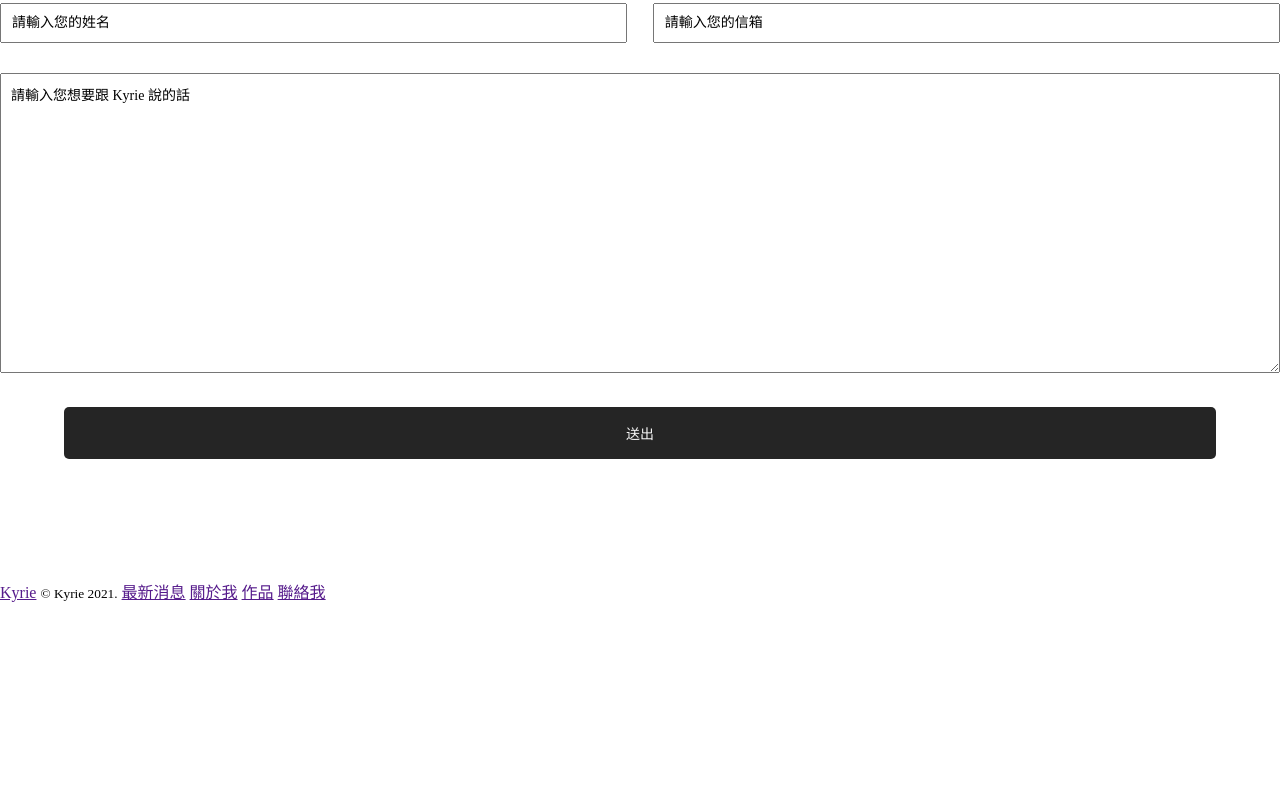
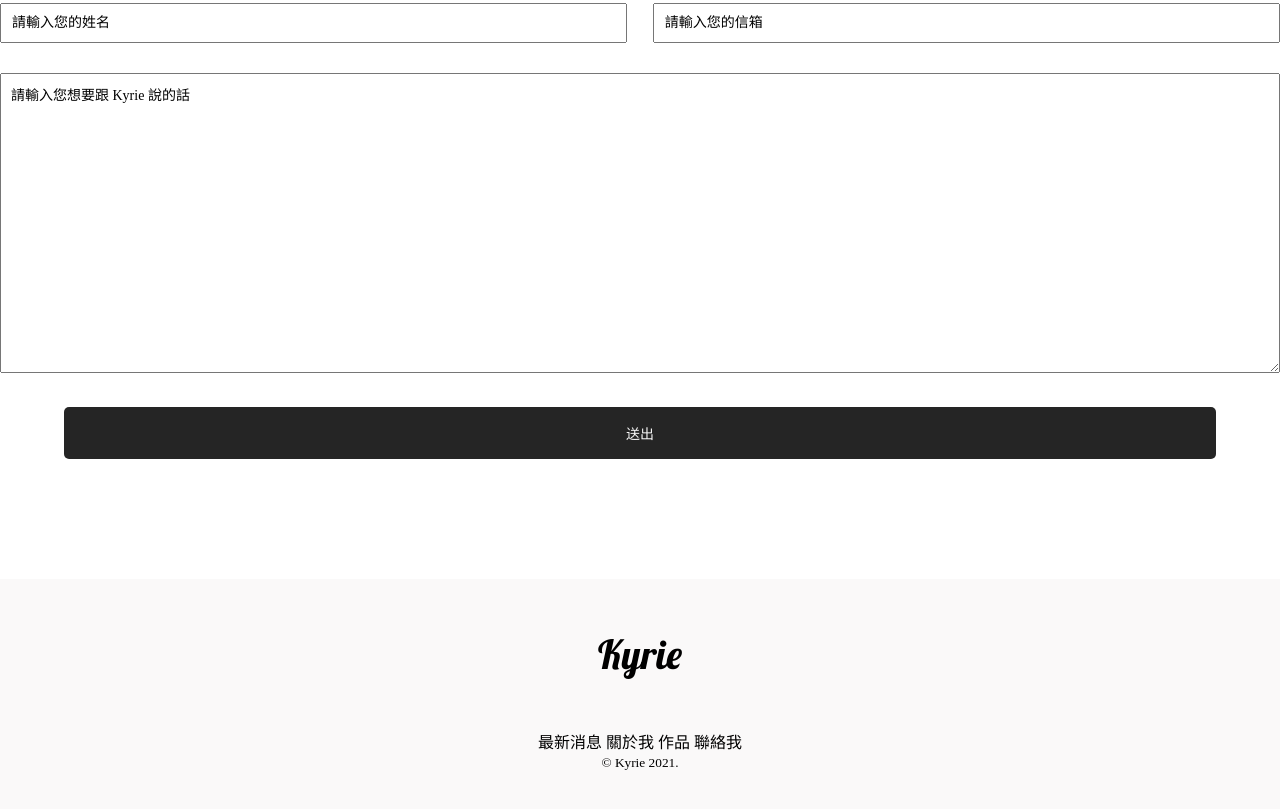
Before and after one commit to KyrieHaveGoodDay/Web_Personal, a plain HTML site: page index.html in a window 1280 px wide. Shown: the part 1635-2444 px from the top of the page. Before the commit the page ends 2238 px from the top, so only its background shows below. Drawn offline with nearby package versions, Linux system fonts and the light colour scheme; a web font is replaced by a local one.

Commit message:
foot樣式調整

```diff
--- a/index.html
+++ b/index.html
@@ -77,12 +77,13 @@
     </form>
 
     <footer>
-        <a href="" class="logo">Kyrie</a>
-        <small> &copy; Kyrie 2021.</small>
+        <a href="" class="logo" id="ft-logo">Kyrie</a>
+
         <a href="">最新消息</a>
         <a href="">關於我</a>
         <a href="">作品</a>
-        <a href="">聯絡我</a>
+        <a href="">聯絡我</a><br>
+        <small> &copy; Kyrie 2021.</small>
     </footer>
     <!-- jq要在第一個 slick第二 -->
     <script src="https://ajax.googleapis.com/ajax/libs/jquery/3.5.1/jquery.min.js"></script>
--- a/style.scss
+++ b/style.scss
@@ -41,13 +41,15 @@ nav {
             }
         }
     }
+
+}
 .logo {
     font-size: 40px !important;
     font-family: "Lobster", cursive;
+    text-decoration: none;
     transition: 0.5s;
     &:hover {
         transform: scale(2);
-        }
     }
 }
 
@@ -180,3 +182,17 @@ form {
         color: $color-black;
     }
 }
+
+footer{
+    background-color:$color-bg;
+    padding: 50px;
+    text-align: center;
+    #ft-logo{
+        display: block;
+        margin-bottom: 50px;
+    }
+    a{
+        text-decoration: none;
+        color: black;
+    }
+}
```
Also changed, not shown: style.css, 1 other file. Lines whose indentation alone changed are shown as unchanged.
